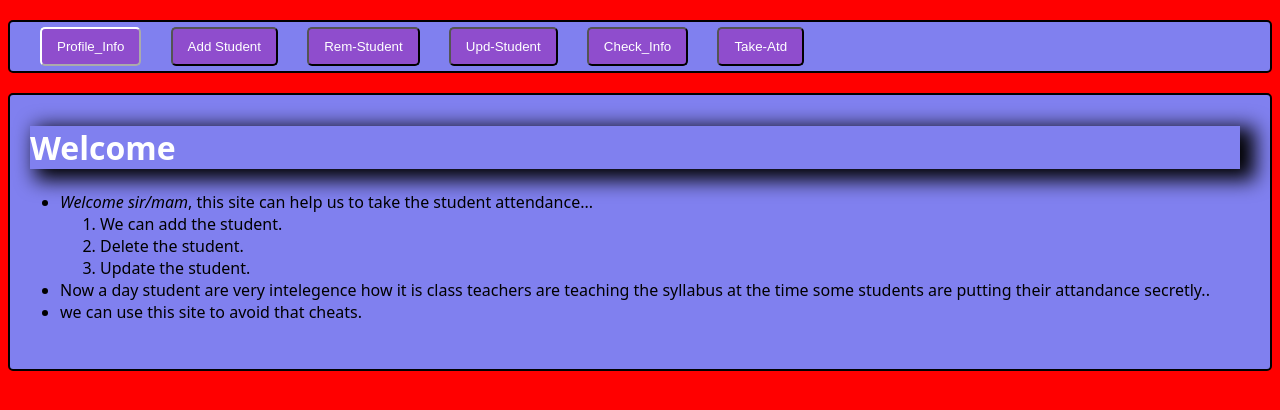
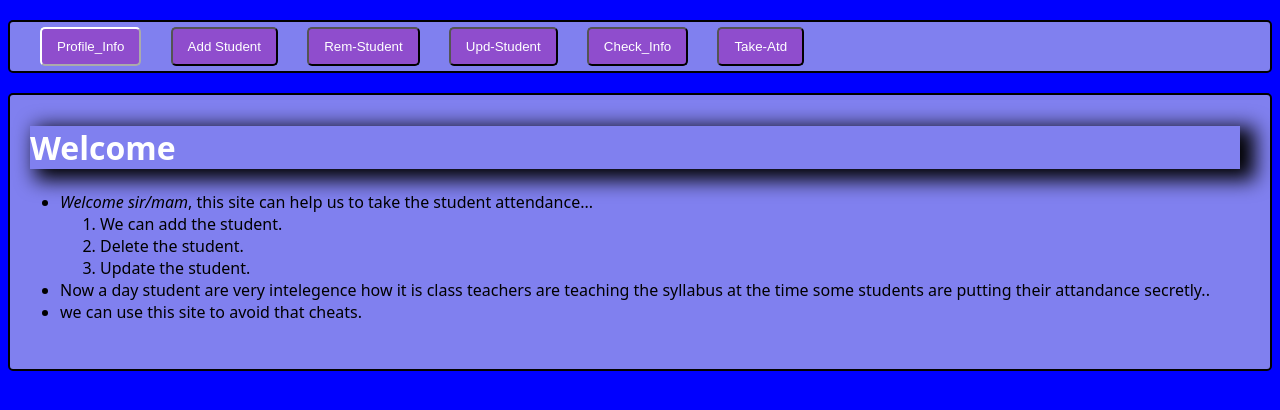
Before and after one commit to srdevaraj2006/https---github.com-srdevaraj2006-sd01430, a PHP site: page /siteindex.html in a window 1280 px wide. Shown: the top 410 px of the page. Run offline with PHP 8.4, Linux system fonts and the light colour scheme.

Commit message:
testing process completed

```diff
--- a/siteindex.css
+++ b/siteindex.css
@@ -1,5 +1,5 @@
 body{
-    background-color:red;
+    background-color:blue;
 }
 .navigationbar{
     margin-top: 20px;
```
